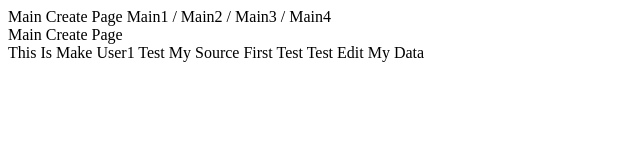
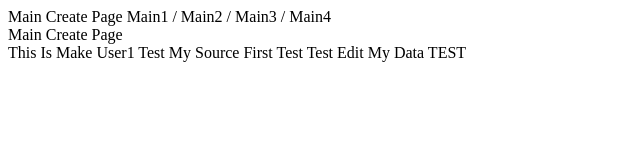
Before and after one commit to goinmul74/company-project, a plain HTML site: page index.html in a window 1280 px wide. Shown: the full height of the page, 0-640 px from the left. Drawn offline with Linux system fonts and the light colour scheme.

Commit message:
USER1 : 4th Commit

```diff
--- a/index.html
+++ b/index.html
@@ -9,7 +9,9 @@
     <nav>Main Create Page Main1 / Main2 / Main3 / Main4</nav>
     <main></main>
     <nav>Main Create Page</nav>
-    <main>This Is Make User1 Test My Source First Test Test Edit My Data</main>
+    <main>
+      This Is Make User1 Test My Source First Test Test Edit My Data TEST
+    </main>
     <footer></footer>
   </body>
 </html>
```
